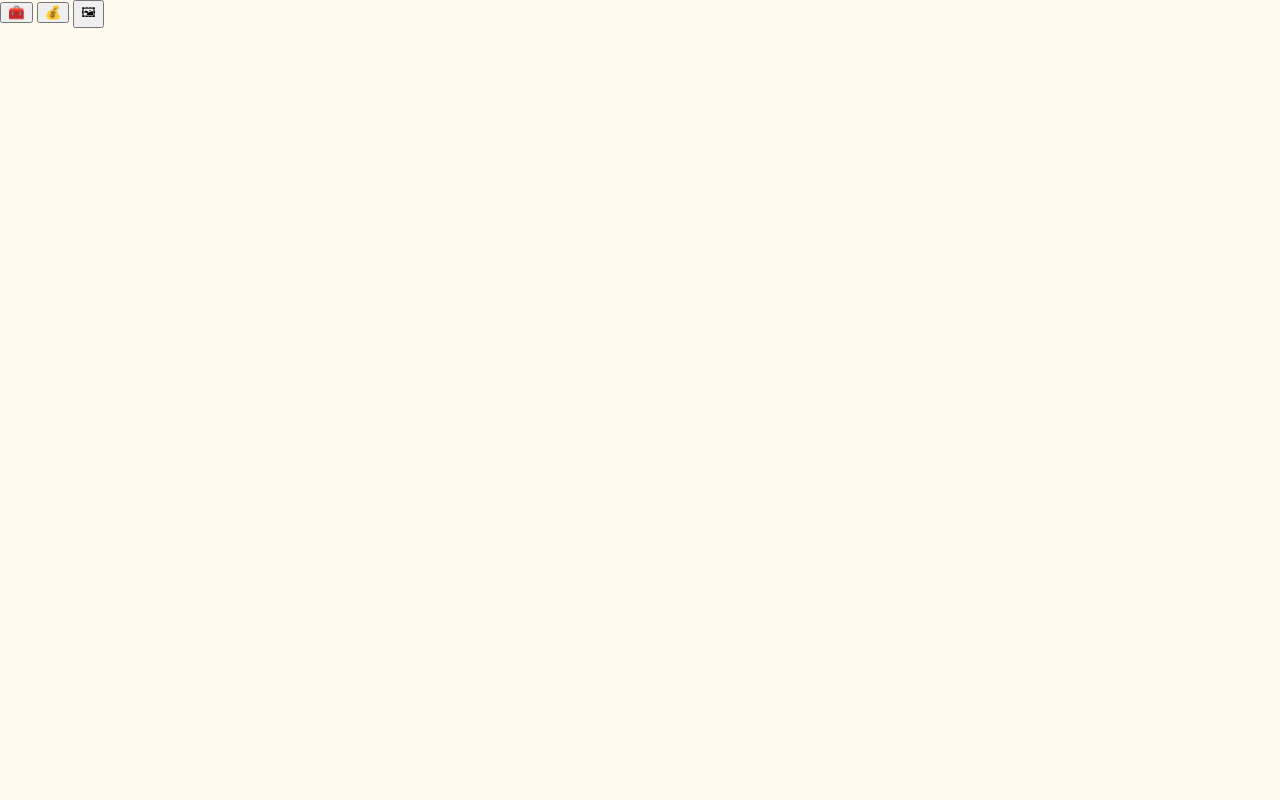
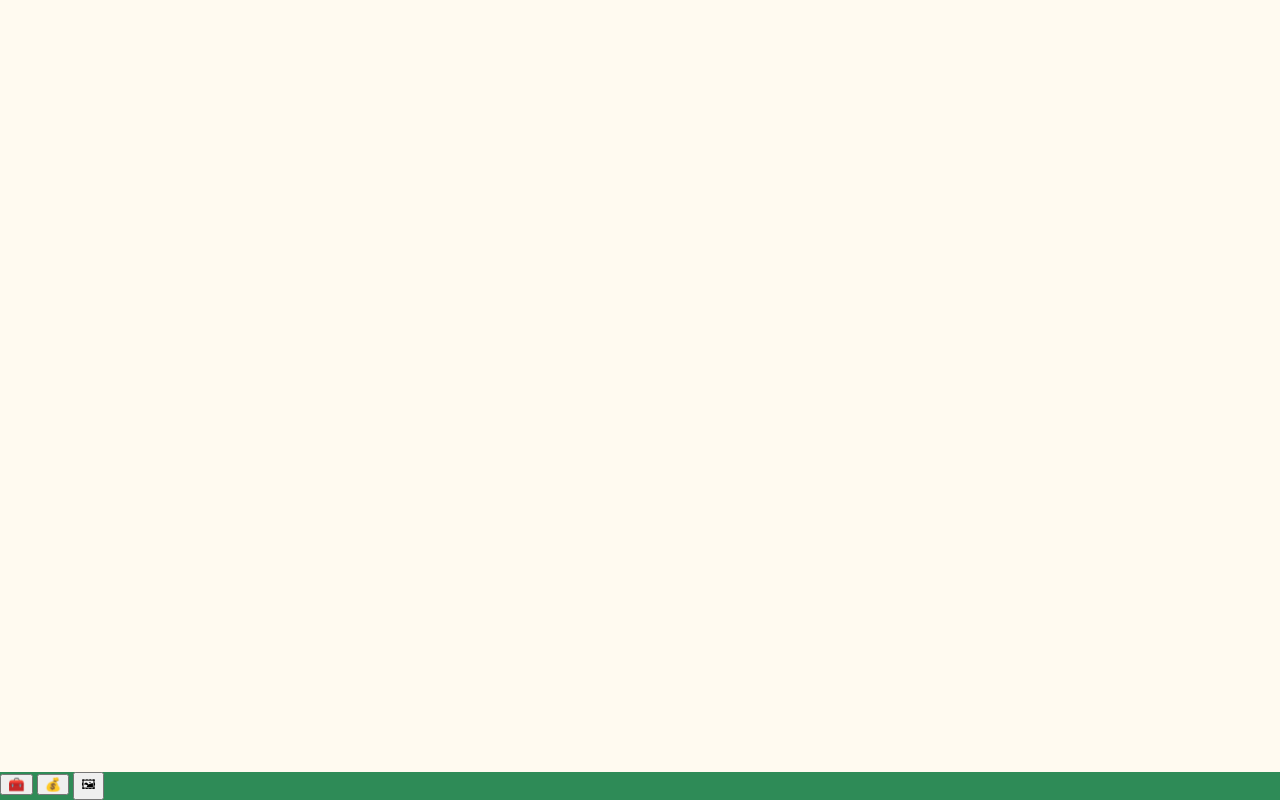
Before and after one commit to florianGierlichs/css-layout, a website: page index.html in a window 1280 px wide. Drawn offline with Linux system fonts and the light colour scheme.

Commit message:
Fix footer position to bottom

```diff
--- a/index.html
+++ b/index.html
@@ -8,7 +8,7 @@
   </head>
   <body>
     <main></main>
-    <footer>
+    <footer class="bottom-nav">
       <a href=""><button>🧰</button></a>
       <a href=""><button>💰</button></a>
       <a href=""><button>🖼</button></a>
--- a/styles.css
+++ b/styles.css
@@ -10,3 +10,11 @@ body {
   color: purple;
   font-size: 16px;
 }
+
+.bottom-nav {
+  position: fixed;
+  left: 0;
+  right: 0;
+  bottom: 0;
+  background-color: seagreen;
+}
```
